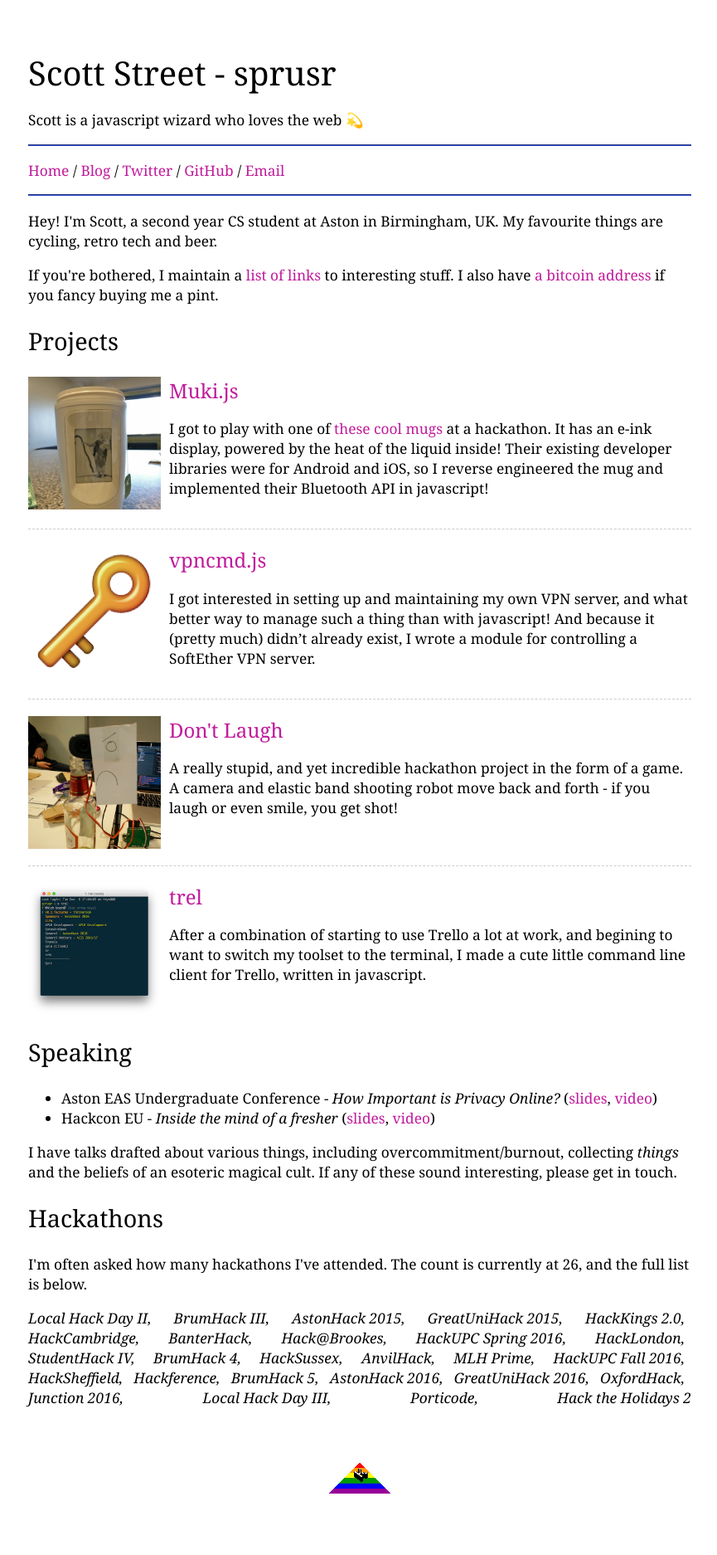
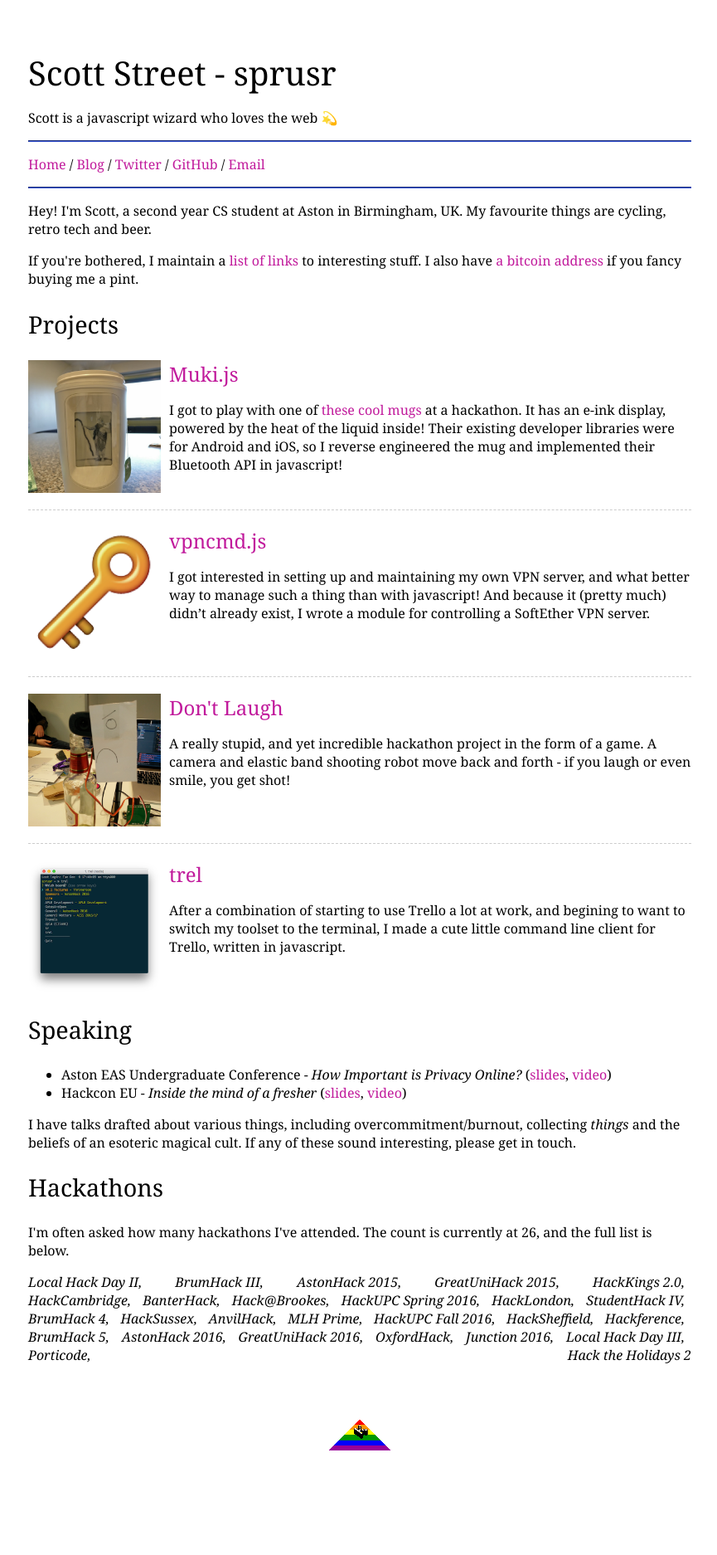
Before and after one commit to sprusr/sprusr.github.io, a Jekyll site: the page built from index.html, in a window 1280 px wide. Shown: the whole page at 83% size, without its empty margins (206-1071 px from the left). Built offline with Jekyll 4.4.1, drawn with Linux system fonts in a browser that asks for light colours; after the commit the page ends 1822 px from its top, so only the background shows below that.

Commit message:
Make font size smaller

```diff
--- a/css/main.scss
+++ b/css/main.scss
@@ -8,7 +8,7 @@ $link-color: rgb(193, 27, 156);
 
 body {
   font-family: Georgia, serif;
-  font-size: 13pt;
+  font-size: 12pt;
   -webkit-font-smoothing: antialiased;
 	-moz-osx-font-smoothing: grayscale;
 }
```
